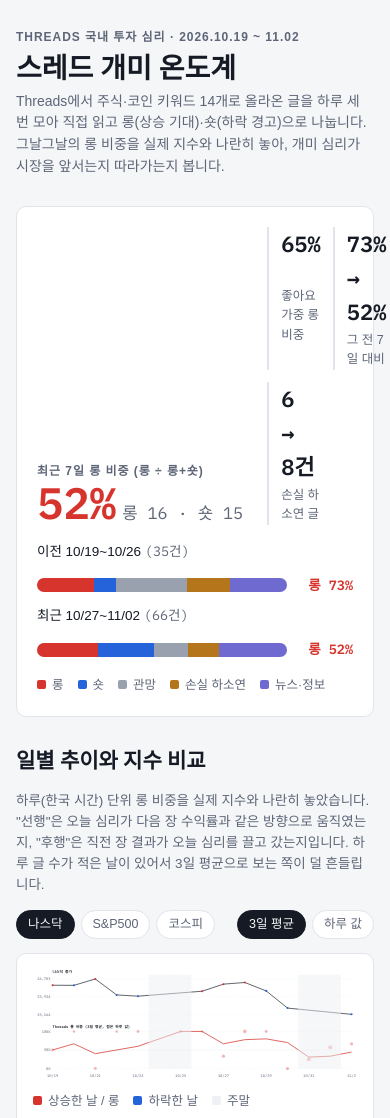
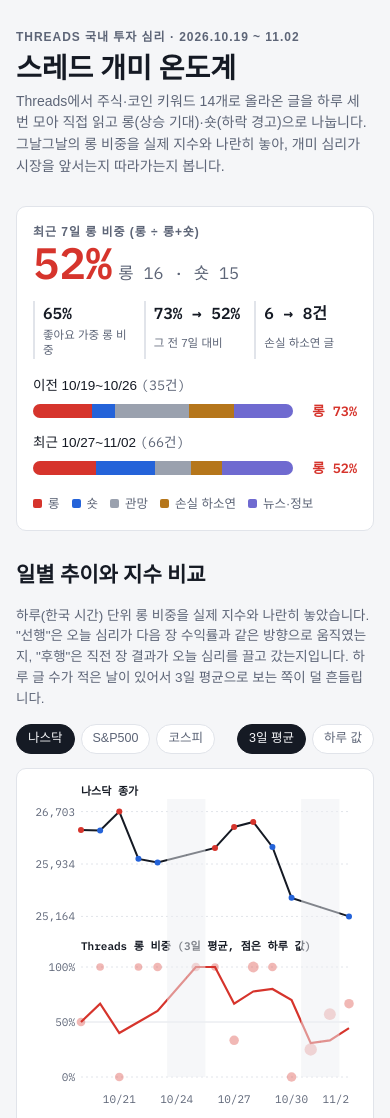
Before and after one commit to yyoon-yeungja/threads-ant-thermometer, a plain HTML site: page index.html in a window 390 px wide. Shown: the top 1118 px of the page. Drawn offline with Linux system fonts and the light colour scheme; a web font is replaced by a local one.

Commit message:
모바일 화면 대응: 게이지 배치, 차트를 화면 폭에 맞춰 다시 그림, 표 열 정리
Co-Authored-By: Claude Opus 5.5 <noreply@anthropic.com>
Claude-Session: https://claude.ai/code/session_01RoUCVTK9c1Jysi9WBmXPwQ

```diff
--- a/index.html
+++ b/index.html
@@ -54,7 +54,21 @@ section{display:grid;gap:14px}
 .weeks{display:grid;gap:10px}
 .wk{display:grid;grid-template-columns:190px 1fr 64px;gap:12px;align-items:center;font-size:13.5px}
 .wk .r{text-align:right;font-family:var(--f-data);color:var(--long);font-weight:600}
-@media (max-width:560px){.kpis{grid-template-columns:1fr 1fr}.wk{grid-template-columns:1fr 54px}.wk .lab{grid-column:1/-1}}
+@media (max-width:560px){
+.gauge{padding:16px}
+.gtop{flex-direction:column;align-items:stretch;gap:16px}
+.kpis{grid-template-columns:repeat(3,minmax(0,1fr));gap:8px;max-width:none}
+.kpi{padding-left:8px}.kpi b{font-size:16px;white-space:nowrap}.kpi span{font-size:11.5px;line-height:1.35}
+.wk{grid-template-columns:1fr 54px;gap:4px 10px}.wk .lab{grid-column:1/-1}
+table{font-size:12.5px}th,td{padding:8px 5px}
+#assetT td:first-child b{white-space:nowrap}
+#assetT th:nth-child(6),#assetT td:nth-child(6){display:none}
+.ls{width:64px}
+#histT th:nth-child(5),#histT td:nth-child(5),#histT th:nth-child(8),#histT td:nth-child(8){display:none}
+#histT td:first-child{white-space:nowrap}
+.panel{padding:12px}
+.legend{gap:6px 12px}
+}
 .panel{background:var(--panel);border:1px solid var(--line);border-radius:10px;padding:16px;min-width:0}
 .scroll{overflow-x:auto}
 table{border-collapse:collapse;width:100%;font-size:13.5px}
@@ -250,7 +264,7 @@ const DIRS={L:"롱",S:"숏",N:"관망",P:"하소연",I:"정보"};
       const pv=[...dates].reverse().find(x=>x<d); if(pv&&R[pv]!=null)B.push({d,s,r:R[pv],on:pv});});
     return {F,B}}
   const pf=v=>(v>=0?"+":"")+(v*100).toFixed(2)+"%";
-  function scatter(el,pts,xk,yk,xl,yl){const W=440,H=240,m={l:46,r:12,t:10,b:34};
+  function scatter(el,pts,xk,yk,xl,yl){const W=Math.round(Math.max(280,Math.min(560,el.clientWidth||440))),H=240,m={l:46,r:12,t:10,b:34};
     const xs=pts.map(p=>p[xk]),ys=pts.map(p=>p[yk]);
     const ext=(a,isPct)=>{let lo=Math.min(...a),hi=Math.max(...a);if(isPct){const M=Math.max(Math.abs(lo),Math.abs(hi),.005)*1.15;return [-M,M]}return [0,1]};
     const [x0,x1]=ext(xs,xk=="r"),[y0,y1]=ext(ys,yk=="r");
@@ -268,7 +282,7 @@ const DIRS={L:"롱",S:"숏",N:"관망",P:"하소연",I:"정보"};
     // timeline chart: two panels sharing x
     const start=days[0],end=days[days.length-1];
     const cal=[];for(let d=new Date(start+"T00:00:00Z");d<=new Date(end+"T00:00:00Z");d=new Date(d.getTime()+864e5))cal.push(d.toISOString().slice(0,10));
-    const W=960,H=330,m0={l:58,r:16},top={t:14,h:130},bot={t:182,h:110};
+    const W=Math.round(Math.max(320,Math.min(960,$("#dchart").clientWidth||960))),H=330,m0={l:W<500?48:58,r:W<500?8:16},top={t:14,h:130},bot={t:182,h:110};const step=Math.max(1,Math.ceil(cal.length*40/(W-m0.l-m0.r)));
     const X=d=>m0.l+cal.indexOf(d)/(cal.length-1)*(W-m0.l-m0.r);
     const mk=m.filter(x=>x[0]>=start&&x[0]<=end), base=m.filter(x=>x[0]<start).slice(-1)[0]||mk[0];
     const vals=[base[1],...mk.map(x=>x[1])],lo=Math.min(...vals),hi=Math.max(...vals),pad=(hi-lo)*.12||1;
@@ -278,13 +292,13 @@ const DIRS={L:"롱",S:"숏",N:"관망",P:"하소연",I:"정보"};
     [lo,(lo+hi)/2,hi].forEach(v=>{s+=`<line x1="${m0.l}" x2="${W-m0.r}" y1="${Yt(v)}" y2="${Yt(v)}" stroke="var(--line)" stroke-dasharray="2 3"/><text x="${m0.l-6}" y="${Yt(v)+4}" text-anchor="end">${Math.round(v).toLocaleString("ko-KR")}</text>`});
     s+=`<polyline points="${mk.map(x=>X(x[0])+","+Yt(x[1])).join(" ")}" fill="none" stroke="var(--ink)" stroke-width="2"/>`;
     mk.forEach((x,i)=>{const prev=i?mk[i-1][1]:base[1];s+=`<circle cx="${X(x[0])}" cy="${Yt(x[1])}" r="3" fill="${x[1]>=prev?"var(--long)":"var(--short)"}"><title>${x[0].slice(5)} ${x[1].toLocaleString("ko-KR")} (${pf(x[1]/prev-1)})</title></circle>`});
-    s+=`<text x="${m0.l}" y="${bot.t-10}" style="fill:var(--ink);font-weight:600">Threads 롱 비중 ${sm=="roll"?"(3일 평균, 점은 하루 값)":"(하루 값)"}</text>`;
+    s+=`<text x="${m0.l}" y="${bot.t-17}" style="fill:var(--ink);font-weight:600">Threads 롱 비중 ${sm=="roll"?"(3일 평균, 점은 하루 값)":"(하루 값)"}</text>`;
     [0,.5,1].forEach(v=>{s+=`<line x1="${m0.l}" x2="${W-m0.r}" y1="${Yb(v)}" y2="${Yb(v)}" stroke="var(--line)" ${v==.5?"":'stroke-dasharray="2 3"'}/><text x="${m0.l-6}" y="${Yb(v)+4}" text-anchor="end">${v*100}%</text>`});
     const rp=days.map(d=>[d,roll(d)]).filter(x=>x[1]!=null);
     if(sm=="roll")s+=`<polyline points="${rp.map(x=>X(x[0])+","+Yb(x[1])).join(" ")}" fill="none" stroke="var(--long)" stroke-width="2.2"/>`;
     days.forEach(d=>{const v=share(d);if(v==null)return;const x=D[d];s+=`<circle cx="${X(d)}" cy="${Yb(v)}" r="${2.5+Math.sqrt(x.L+x.S)*1.3}" fill="var(--long)" fill-opacity="${sm=="roll"?.35:.85}"><title>${d.slice(5)} 롱 ${x.L} · 숏 ${x.S} (${Math.round(v*100)}%)</title></circle>`});
-    cal.forEach((d,i)=>{const dow=new Date(d+"T00:00:00Z").getUTCDay();if(dow==0||dow==6)s+=`<rect x="${X(d)-((W-m0.l-m0.r)/(cal.length-1))/2}" y="${top.t}" width="${(W-m0.l-m0.r)/(cal.length-1)}" height="${bot.t+bot.h-top.t}" fill="var(--chip)" opacity=".5"/>`;if(i%2==0||i==cal.length-1)s+=`<text x="${X(d)}" y="${H-12}" text-anchor="middle">${+d.slice(5,7)}/${+d.slice(8)}</text>`});
-    s+="</svg>";$("#dchart").innerHTML=`<div class="scroll">${s}</div><div class="legend" style="margin-top:4px"><span style="--c:var(--long)">상승한 날 / 롱</span><span style="--c:var(--short)">하락한 날</span><span style="--c:var(--chip)">주말</span></div>`;
+    cal.forEach((d,i)=>{const dow=new Date(d+"T00:00:00Z").getUTCDay();if(dow==0||dow==6)s+=`<rect x="${X(d)-((W-m0.l-m0.r)/(cal.length-1))/2}" y="${top.t}" width="${(W-m0.l-m0.r)/(cal.length-1)}" height="${bot.t+bot.h-top.t}" fill="var(--chip)" opacity=".5"/>`;if((cal.length-1-i)%step==0)s+=`<text x="${X(d)}" y="${H-12}" text-anchor="${i==cal.length-1?"end":"middle"}">${+d.slice(5,7)}/${+d.slice(8)}</text>`});
+    s+="</svg>";$("#dchart").innerHTML=`<div>${s}</div><div class="legend" style="margin-top:4px"><span style="--c:var(--long)">상승한 날 / 롱</span><span style="--c:var(--short)">하락한 날</span><span style="--c:var(--chip)">주말</span></div>`;
     const {F,B}=pairs();const pF=pearson(F.map(p=>p.s),F.map(p=>p.r)),pB=pearson(B.map(p=>p.r),B.map(p=>p.s));
     const agree=F.filter(p=>(p.s>.5&&p.r>0)||(p.s<.5&&p.r<0)).length, judged=F.filter(p=>p.s!=.5).length;
     const fmtR=x=>isNaN(x.r)?"–":(x.r>=0?"+":"")+x.r.toFixed(2), fmtP=x=>isNaN(x.p)?"":`p=${x.p<.001?"<0.001":x.p.toFixed(2)} · n=${x.n}`;
@@ -303,7 +317,7 @@ const DIRS={L:"롱",S:"숏",N:"관망",P:"하소연",I:"정보"};
   $("#smSel").innerHTML=[["roll","3일 평균"],["raw","하루 값"]].map(([k,l])=>`<button type="button" id="sm-${k}" data-k="${k}" aria-pressed="${k==sm}">${l}</button>`).join("");
   $("#idxSel").addEventListener("click",e=>{const b=e.target.closest("button");if(!b)return;ix=b.dataset.k;document.querySelectorAll("#idxSel button").forEach(x=>x.setAttribute("aria-pressed",x.dataset.k==ix));draw()});
   $("#smSel").addEventListener("click",e=>{const b=e.target.closest("button");if(!b)return;sm=b.dataset.k;document.querySelectorAll("#smSel button").forEach(x=>x.setAttribute("aria-pressed",x.dataset.k==sm));draw()});
-  draw();
+  draw();let lastW=$("#dchart").clientWidth,rt;addEventListener("resize",()=>{clearTimeout(rt);rt=setTimeout(()=>{const w=$("#dchart").clientWidth;if(w!==lastW){lastW=w;draw()}},150)});
 })();
 
 
```
